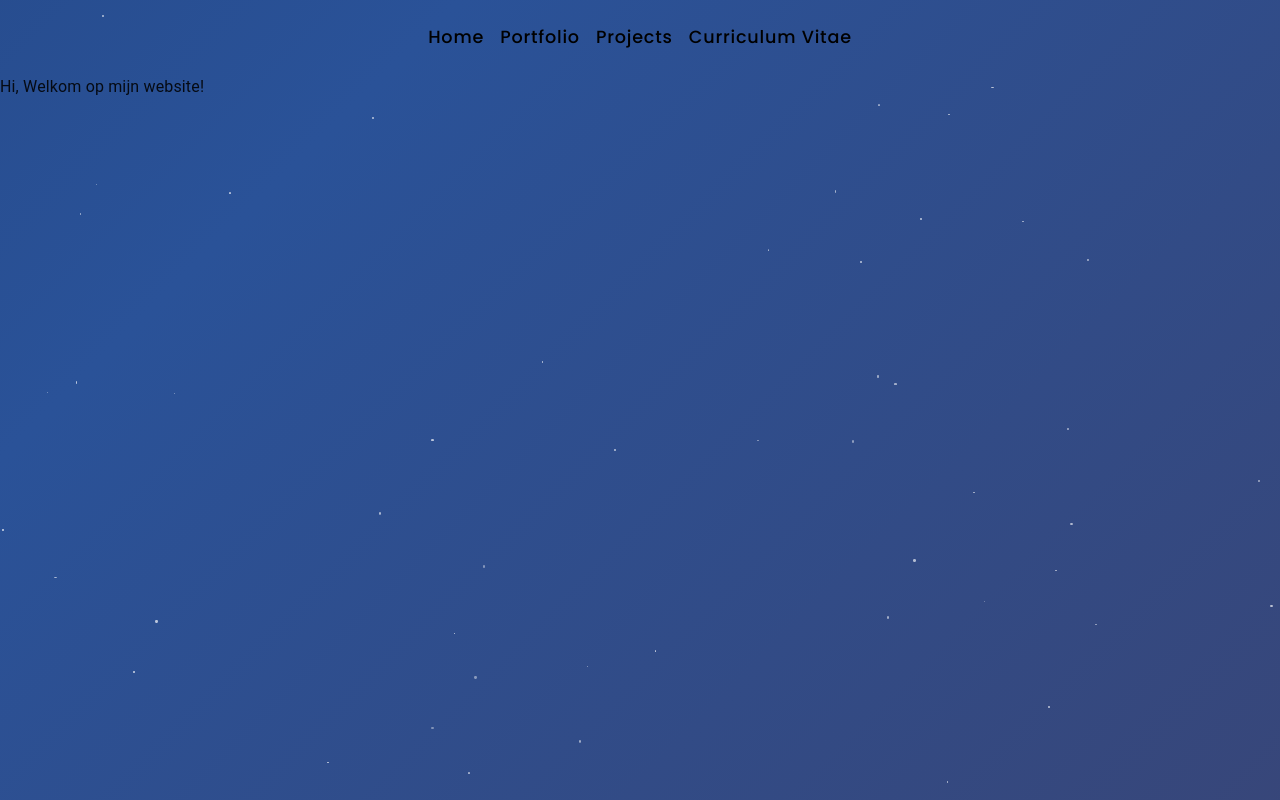
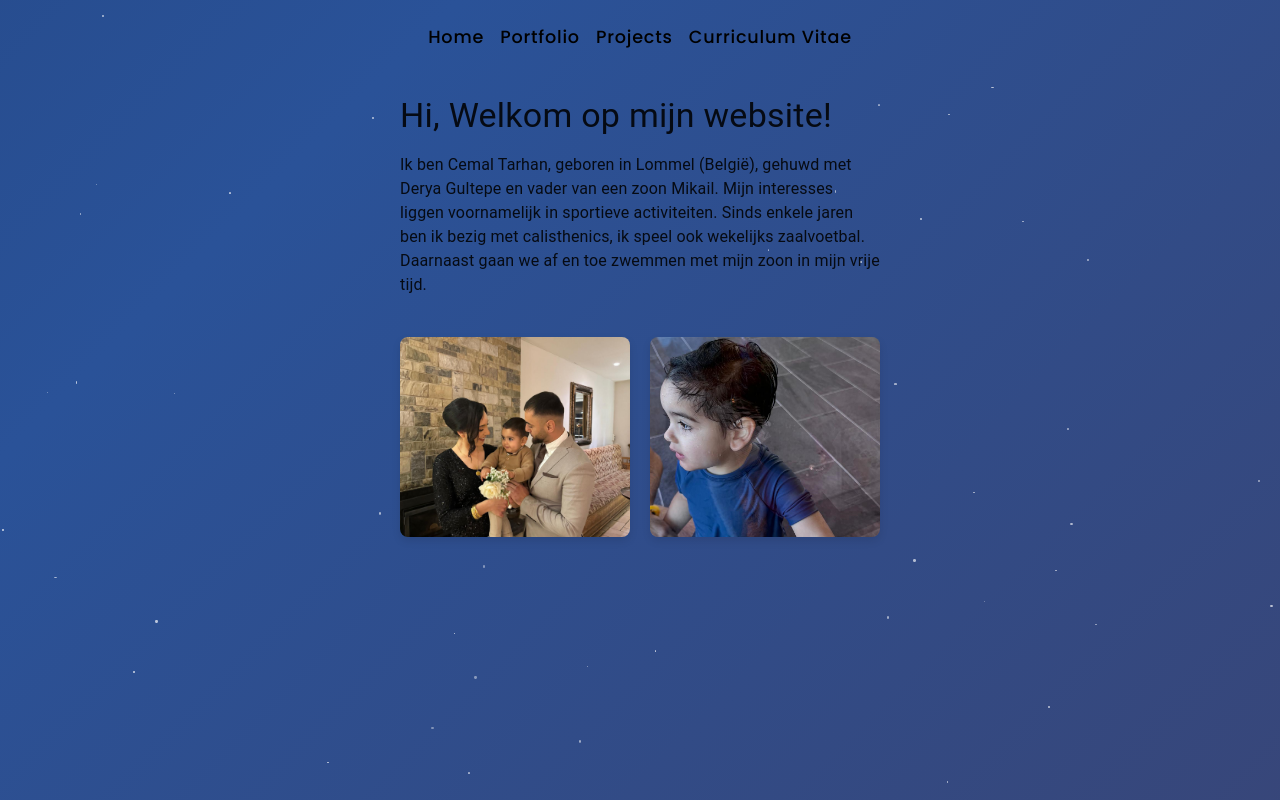
Before and after one commit to CemalTarhanPXL/CemalTarhan.github.io, a Next.js app: page / in a window 1280 px wide. Built offline with nearby package versions, Linux system fonts and the light colour scheme; what @mui/material-nextjs would draw is missing.

Commit message:
Homepage

```diff
--- a/app/page.tsx
+++ b/app/page.tsx
@@ -1,10 +1,71 @@
+import Navbar from '../components/navbar';
+import { Box, Typography } from '@mui/material';
+import Image from 'next/image';
 
-import Navbar from "../components/navbar";
 export default function Home() {
   return (
     <>
       <Navbar />
-      <div>Hi, Welkom op mijn website!</div>
+      <Box
+        sx={{
+          marginX: { xs: '50px', md: '400px' }, // 100px marge op desktop, 20px op mobiel
+          marginTop: '20px', // Afstand van Navbar
+          textAlign: 'left',
+        }}
+      >
+        <Typography variant="h4" component="div" sx={{ marginBottom: '16px' }}>
+          Hi, Welkom op mijn website!
+        </Typography>
+        <Typography variant="body1" sx={{ marginBottom: '24px' }}>
+          Ik ben Cemal Tarhan, geboren in Lommel (België), gehuwd met Derya Gultepe en vader van een zoon Mikail.
+          Mijn interesses liggen voornamelijk in sportieve activiteiten. Sinds enkele jaren ben ik bezig met calisthenics, ik speel ook wekelijks zaalvoetbal. Daarnaast gaan we af en toe zwemmen met mijn zoon in mijn vrije tijd.
+        </Typography>
+        <Box
+          sx={{
+            display: 'flex',
+            flexDirection: { xs: 'column', sm: 'row' }, // Gestapeld op mobiel, naast elkaar op desktop
+            gap: '20px', // Afstand tussen afbeeldingen
+            justifyContent: 'center',
+            marginTop: '40px',
+            marginBottom: '40px', // Extra ruimte onderaan
+          }}
+        >
+          <Box
+            sx={{
+              width: { xs: '100%', sm: '300px' }, // Volle breedte op mobiel, vaste breedte op desktop
+              height: '200px',
+              borderRadius: '8px',
+              overflow: 'hidden',
+              boxShadow: '0 4px 8px rgba(0, 0, 0, 0.1)', // Subtiele schaduw
+            }}
+          >
+            <Image
+              src="/images/trouw.jpeg" // Vervang door je eigen afbeeldingspad
+              alt="Tijdens trouw broertje"
+              width={300}
+              height={200}
+              style={{ objectFit: 'cover', width: '100%', height: '100%' }}
+            />
+          </Box>
+          <Box
+            sx={{
+              width: { xs: '100%', sm: '300px' },
+              height: '200px',
+              borderRadius: '8px',
+              overflow: 'hidden',
+              boxShadow: '0 4px 8px rgba(0, 0, 0, 0.1)',
+            }}
+          >
+            <Image
+              src="/images/zwembad.png" // Vervang door je eigen afbeeldingspad
+              alt="Zwemmen met Mikail"
+              width={300}
+              height={200}
+              style={{ objectFit: 'cover', width: '100%', height: '100%' }}
+            />
+          </Box>
+        </Box>
+      </Box>
     </>
   );
 }
--- a/next.config.ts
+++ b/next.config.ts
@@ -1,8 +1,9 @@
-import type { NextConfig } from 'next';
-
-const nextConfig: NextConfig = {
+/** @type {import('next').NextConfig} */
+const nextConfig = {
   output: 'export',
-  basePath: process.env.PAGES_BASE_PATH,
+  images: {
+    unoptimized: true, // Schakelt Image Optimization uit
+  },
 };
 
-export default nextConfig;
+module.exports = nextConfig;
```
Also changed, not shown: public/images/trouw.jpeg (added), public/images/zwembad.png (added).
